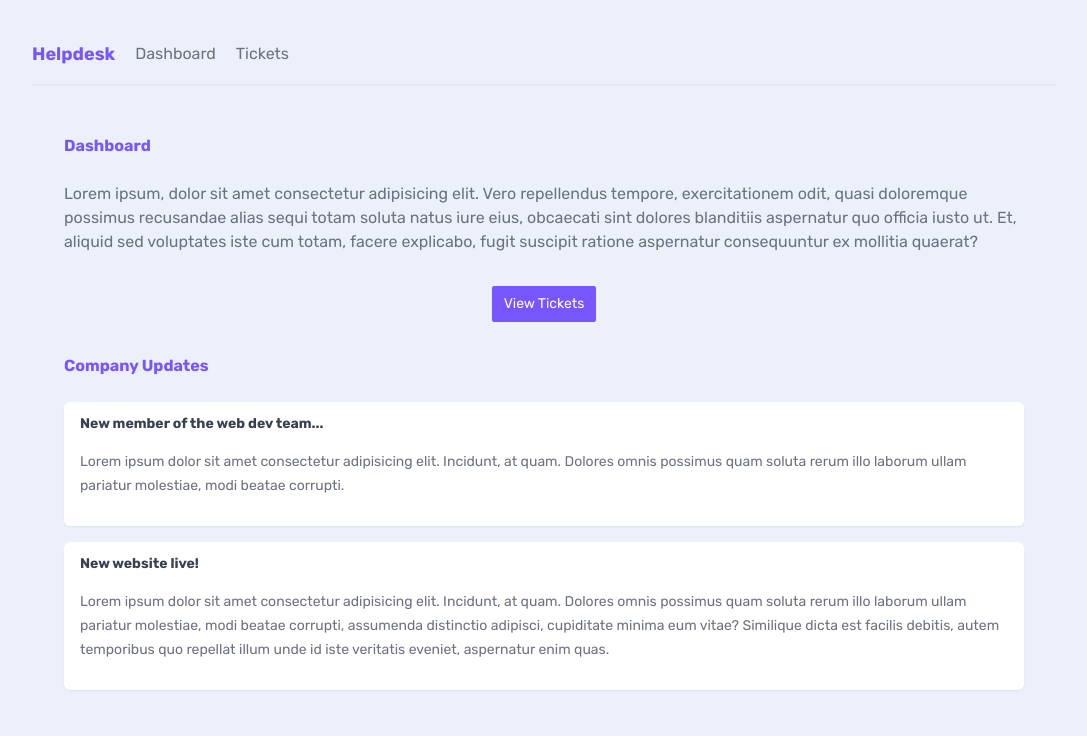
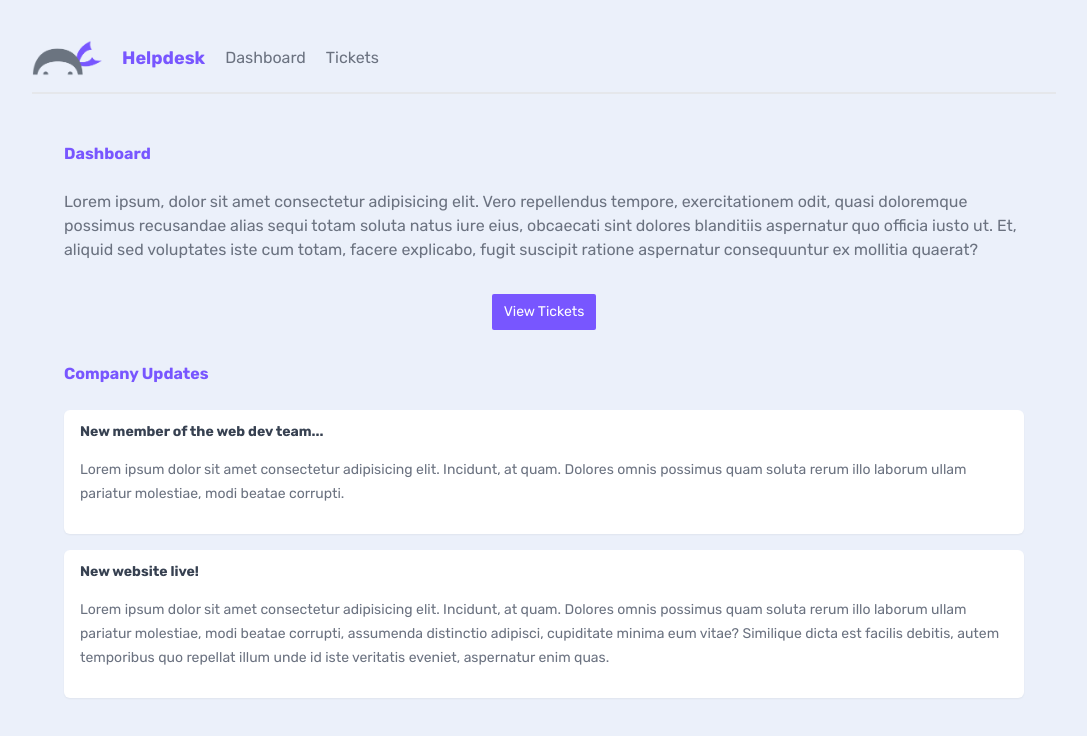
Before and after one commit to Mig-uel/helpdesk, a Next.js app: page / in a window 1280 px wide. Shown: the top 736 px of the page, without its empty margins (96-1183 px from the left). Built offline with nearby package versions, Linux system fonts and the light colour scheme.

Commit message:
feat: Add logo to navbar component for branding

```diff
--- a/app/components/navbar/navbar.component.jsx
+++ b/app/components/navbar/navbar.component.jsx
@@ -1,8 +1,17 @@
+import Image from 'next/image'
 import Link from 'next/link'
+import Logo from './dojo-logo.png'
 
 const Navbar = () => {
   return (
     <nav>
+      <Image
+        src={Logo}
+        alt='Helpdesk logo'
+        width={70}
+        quality={100}
+        placeholder='blur'
+      />
       <h1>Helpdesk</h1>
       <Link href='/'>Dashboard</Link>
       <Link href='tickets'>Tickets</Link>
```
